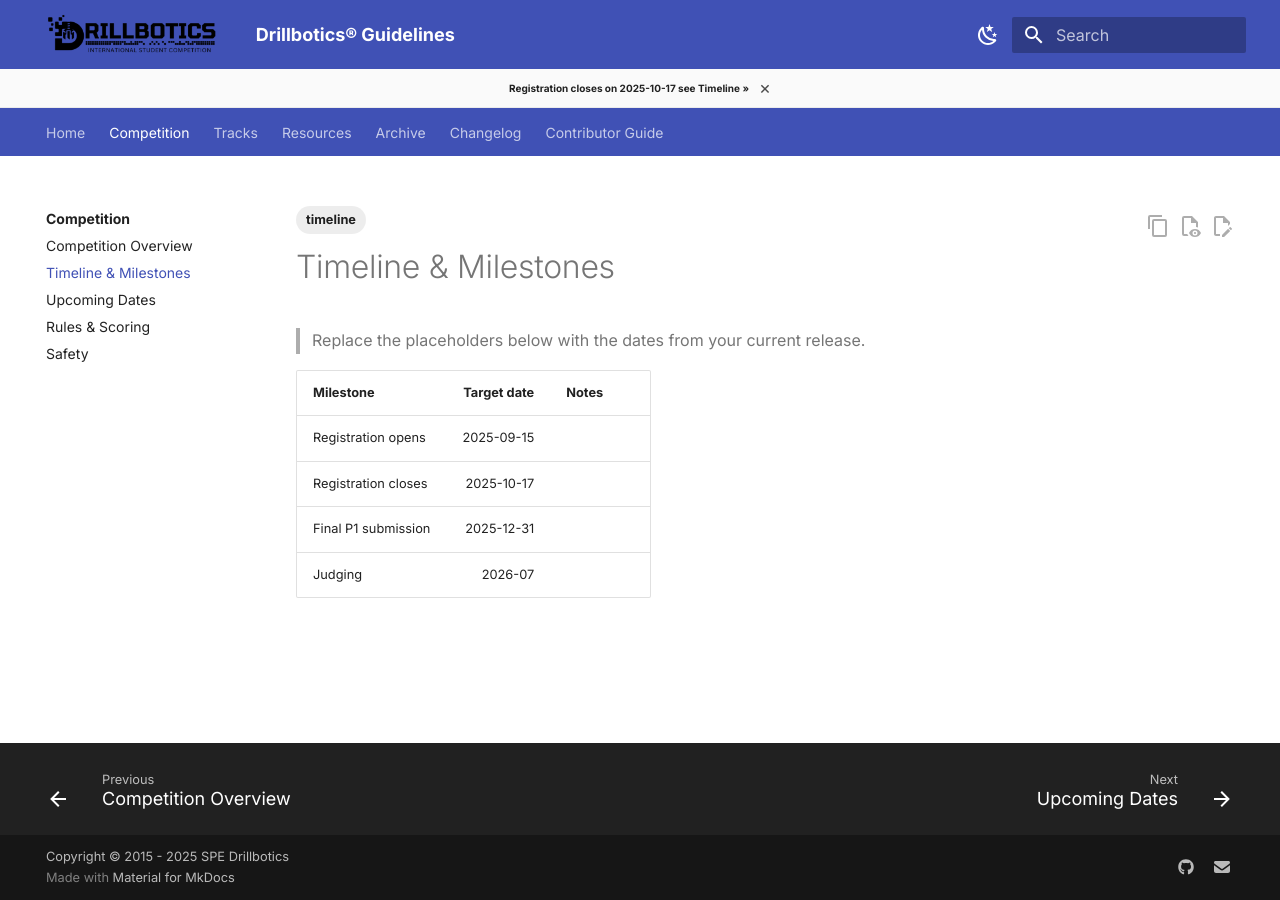
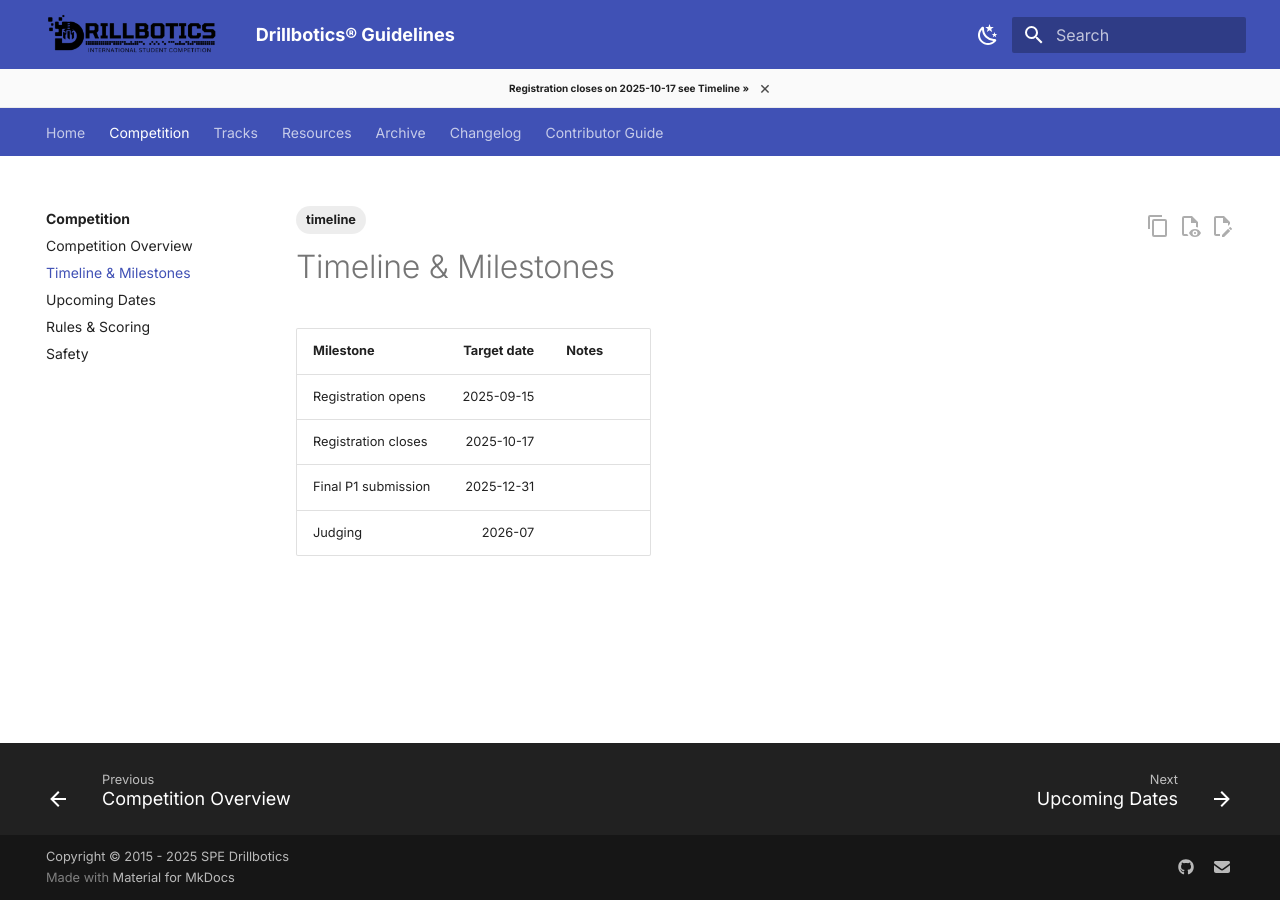
Before and after one commit to Open-Source-Drilling-Community/drillbotics-guidelines, an MkDocs documentation site: the page built from docs/competition/timeline.md, in a window 1280 px wide. Built offline with MkDocs 1.6.1 and Material for MkDocs 9.7.7, drawn with Linux system fonts in a browser that asks for light colours; comment, search, counter and statistics services are not loaded; the version menu is left out.

Commit message:
📝 docs(timeline): clean up placeholder instructions
- remove placeholder text for dates in timeline document
- keep only relevant include for upcoming milestones

```diff
--- a/docs/competition/timeline.md
+++ b/docs/competition/timeline.md
@@ -5,6 +5,4 @@ tags:
 
 # Timeline & Milestones
 
-> Replace the placeholders below with the dates from your current release.
-
 --8<-- "_includes/upcoming.md"
```
